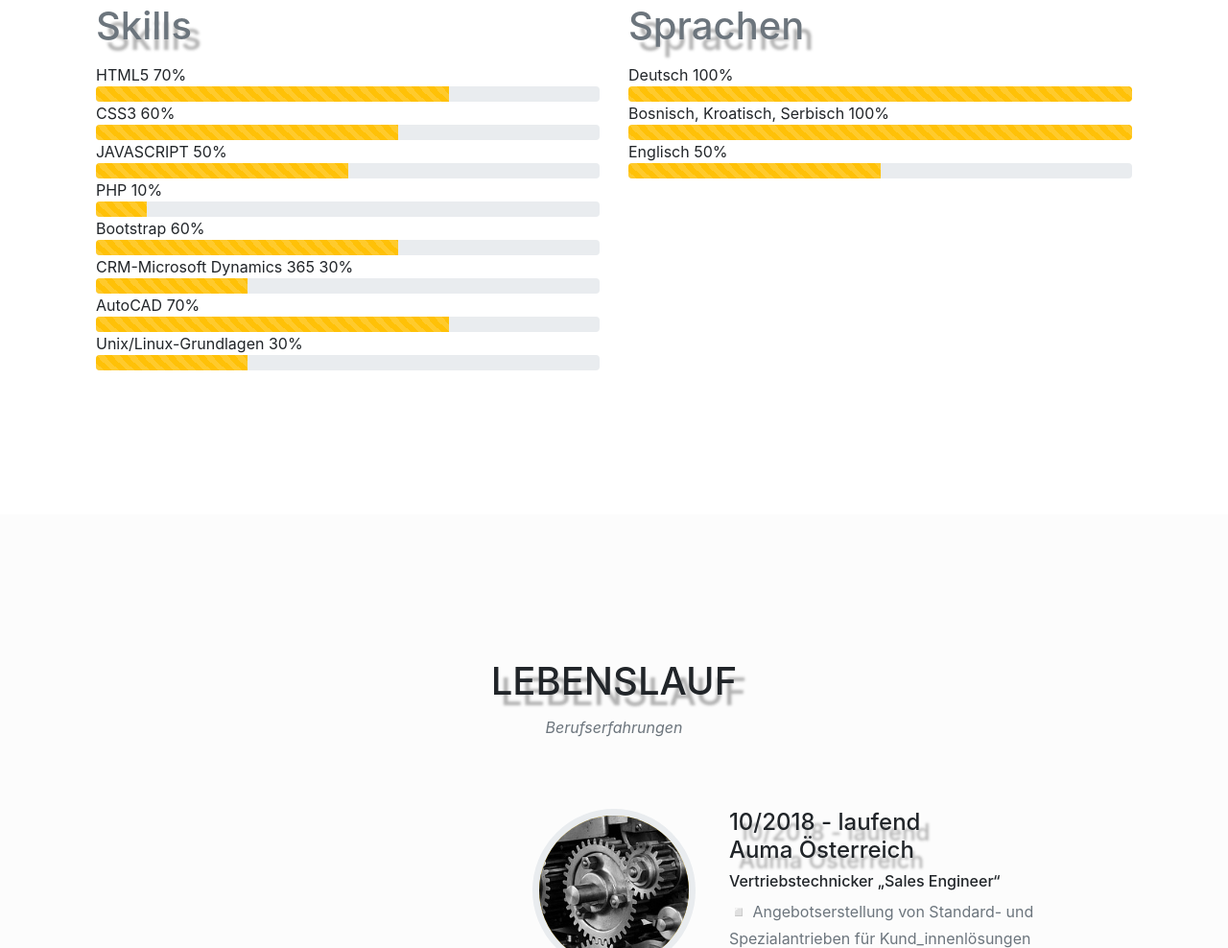
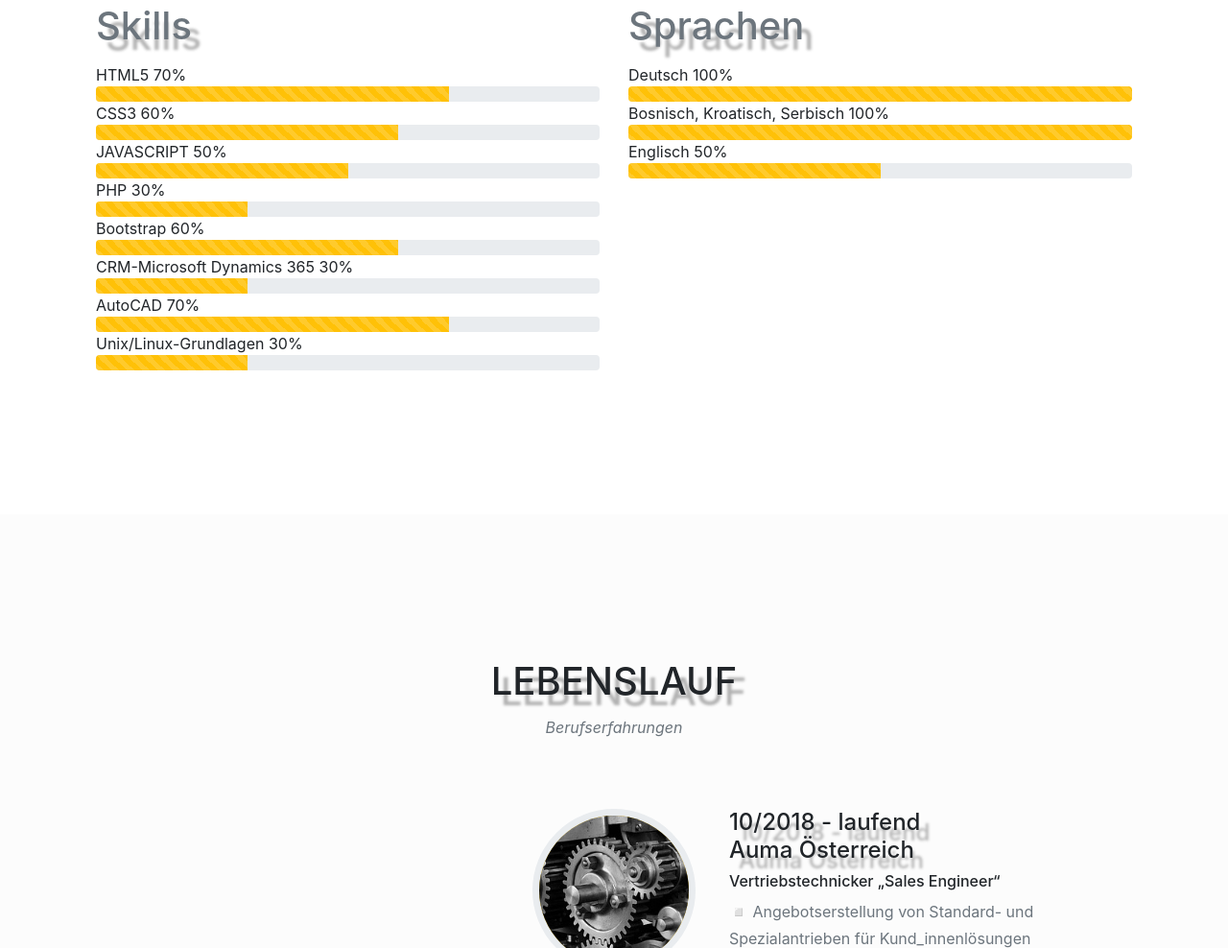
Before and after one commit to eDin2/CV-Elvedin-Cajlakovic, a website with bundled scripts: page index.html in a window 1280 px wide. Shown: the part 1402-2390 px from the top of the page at 96% size. Built offline with nearby package versions, Linux system fonts and the light colour scheme.

Commit message:
php skill wurde aufgrund von Udemy angehoben

```diff
--- a/index.html
+++ b/index.html
@@ -175,9 +175,9 @@
                 aria-valuenow="90" aria-valuemin="0" aria-valuemax="100"></div>
             </div>
 
-            <span>PHP</span> <span class="pull-right">10%</span>
+            <span>PHP</span> <span class="pull-right">30%</span>
             <div class="progress">
-              <div class="progress-bar bg-warning progress-bar-striped" role="progressbar" style="width: 10%"
+              <div class="progress-bar bg-warning progress-bar-striped" role="progressbar" style="width: 30%"
                 aria-valuenow="50" aria-valuemin="0" aria-valuemax="100"></div>
             </div>
 
```
